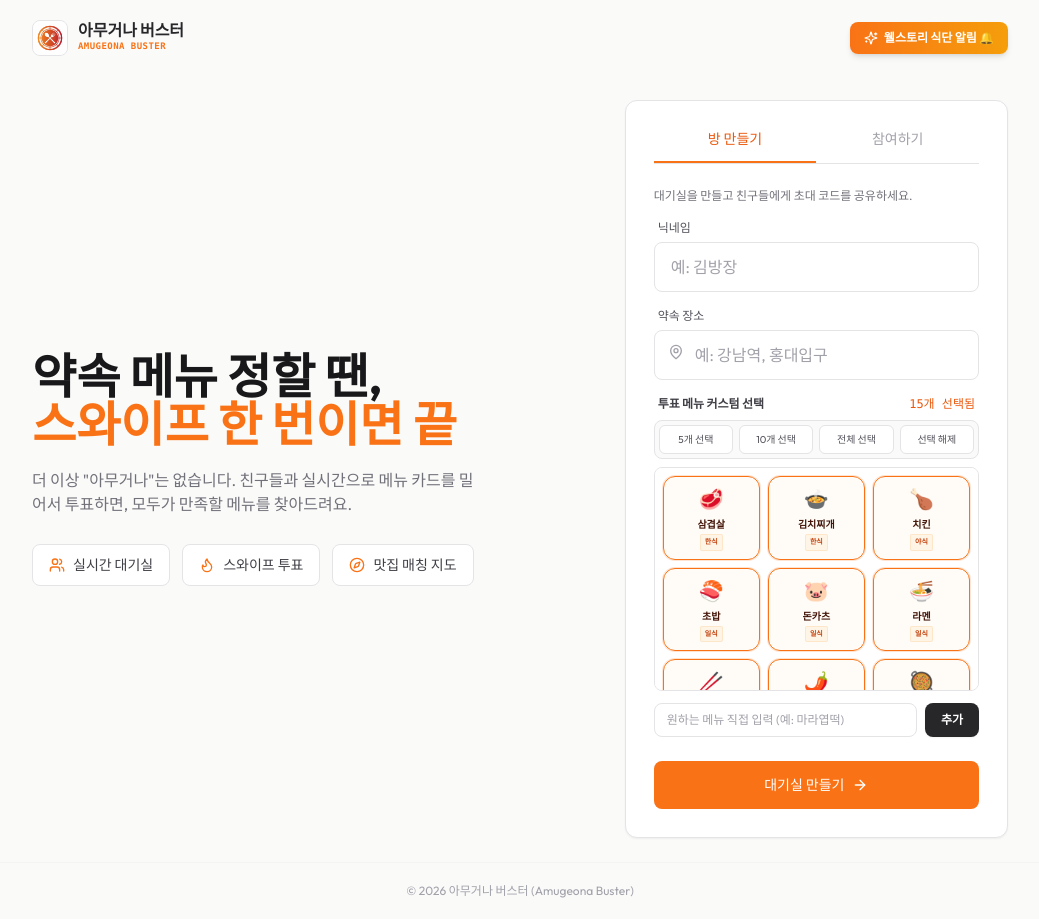
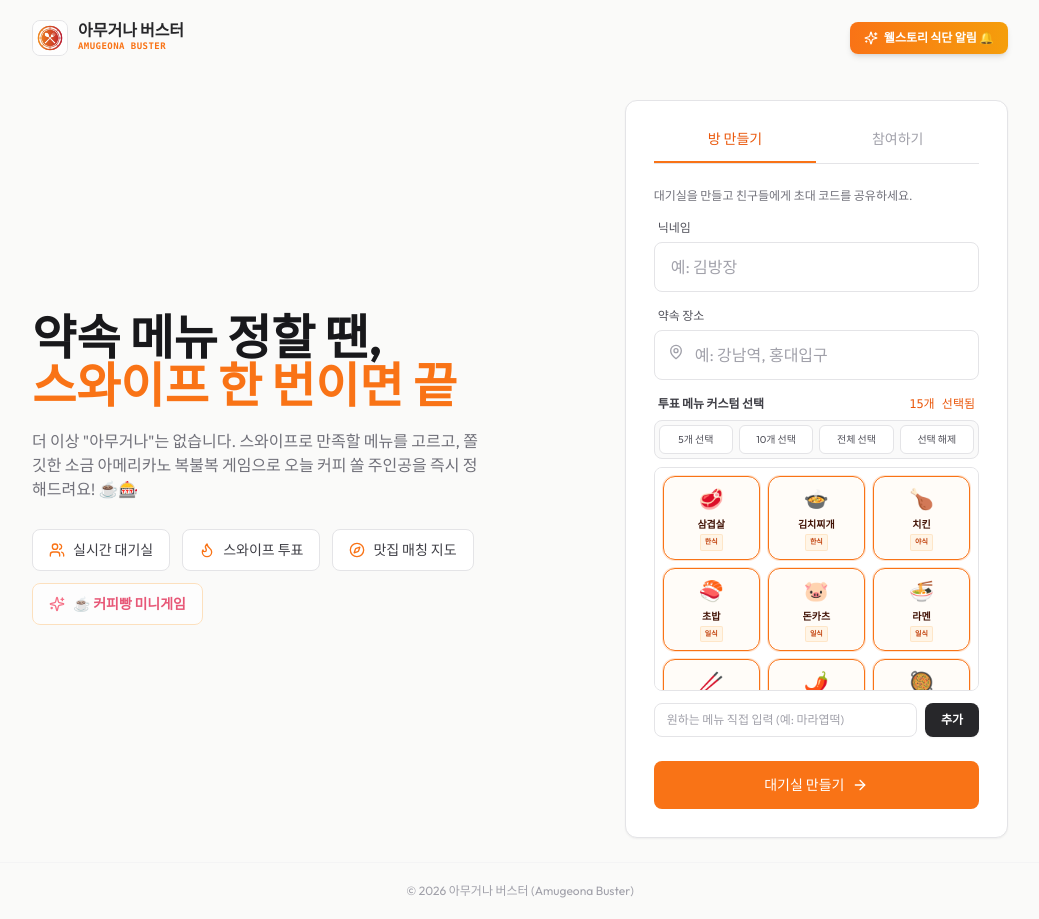
Before and after one commit to ldj4245/AmugeonaBuster, a React (Vite) app in the folder frontend/: page / in a window 1280 px wide. Shown: the whole page, without its empty margins (120-1159 px from the left). Built offline with nearby package versions, Linux system fonts and the light colour scheme.

Commit message:
feat: 랜딩 페이지 홍보 칩에 ☕ 커피빵 미니게임 추가 및 소개글 개편

```diff
--- a/frontend/src/App.tsx
+++ b/frontend/src/App.tsx
@@ -992,7 +992,7 @@ function App() {
                 <span className="text-orange-500">스와이프 한 번이면 끝</span>
               </h1>
               <p className="text-zinc-500 text-sm sm:text-base max-w-md leading-relaxed mx-auto md:mx-0">
-                더 이상 "아무거나"는 없습니다. 친구들과 실시간으로 메뉴 카드를 밀어서 투표하면, 모두가 만족할 메뉴를 찾아드려요.
+                더 이상 "아무거나"는 없습니다. 스와이프로 만족할 메뉴를 고르고, 쫄깃한 소금 아메리카노 복불복 게임으로 오늘 커피 쏠 주인공을 즉시 정해드려요! ☕🎰
               </p>
 
               {/* Feature Pills */}
@@ -1008,6 +1008,10 @@ function App() {
                 <div className="flex items-center gap-2 bg-white border border-zinc-200 px-4 py-2.5 rounded-lg text-sm text-zinc-700">
                   <Compass className="w-4 h-4 text-orange-500" />
                   맛집 매칭 지도
+                </div>
+                <div className="flex items-center gap-2 bg-white border border-orange-200 shadow-xs hover:border-rose-300 px-4 py-2.5 rounded-lg text-sm text-rose-600 font-black animate-pulse">
+                  <Sparkles className="w-4 h-4 text-rose-500 animate-spin-slow" />
+                  ☕ 커피빵 미니게임
                 </div>
               </div>
             </div>
```
